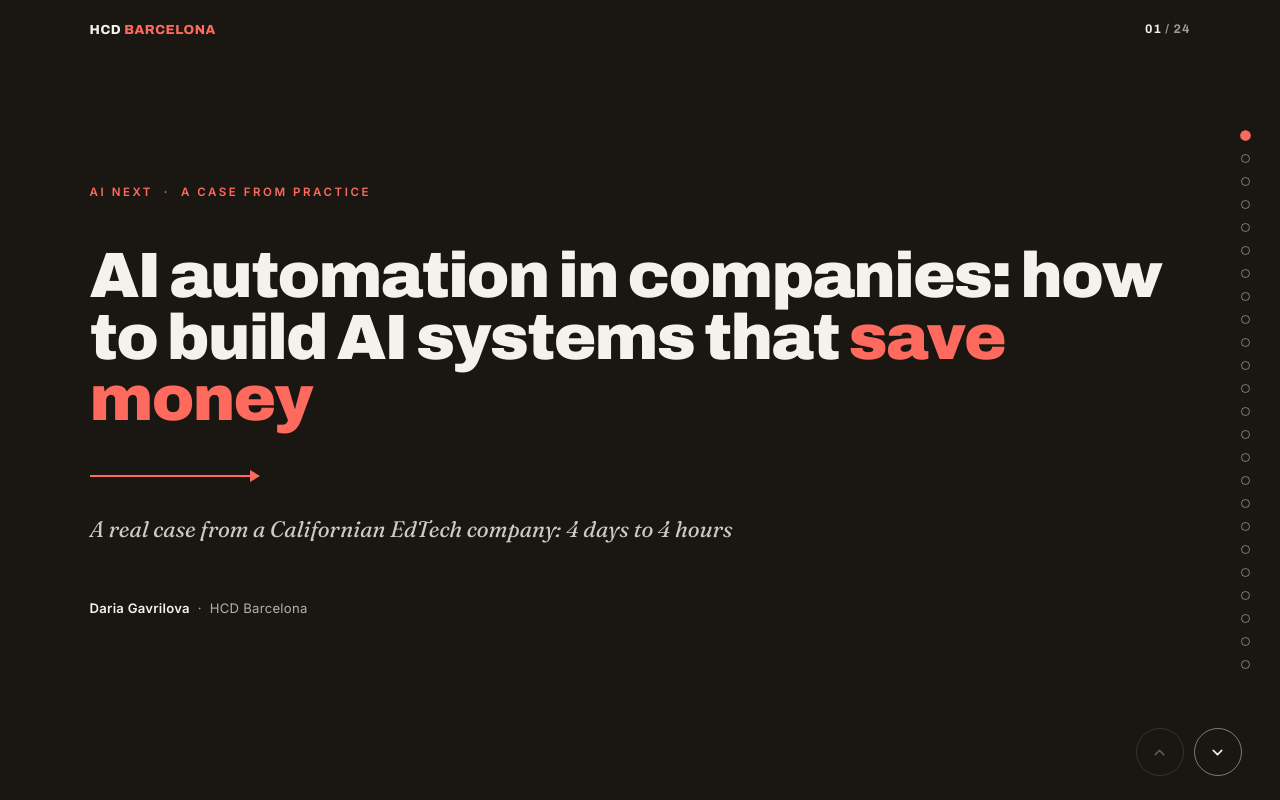
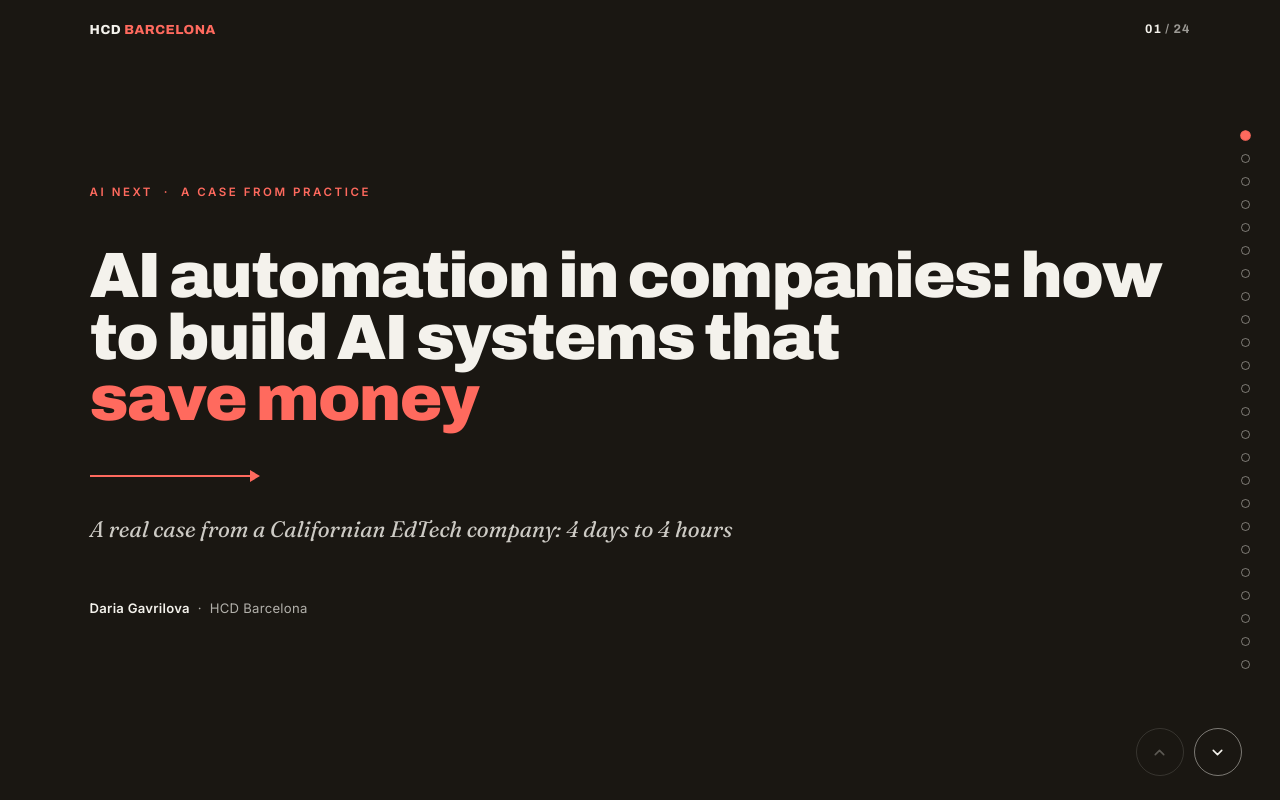
Before and after one commit to privelegedgoose/ai-next-talk, a plain HTML site: page index.html in a window 1280 px wide. Drawn offline with Linux system fonts and the light colour scheme.

Commit message:
Keep 'save money' together on the cover title
Co-Authored-By: Claude Sonnet 5.5 <noreply@anthropic.com>

```diff
--- a/index.html
+++ b/index.html
@@ -471,7 +471,7 @@ section.slide[data-dark="true"] h1 .em{color:var(--red-lift);}
 <section class="slide cover" data-label="Cover" data-dark="true">
   <div class="wrap stack">
     <div class="reveal d1 eyebrow">AI NEXT &nbsp;&middot;&nbsp; A case from practice</div>
-    <h1 class="reveal d2" style="max-width:26ch">AI automation in companies: how to build AI systems that <span class="em">save money</span></h1>
+    <h1 class="reveal d2" style="max-width:26ch">AI automation in companies: how to build AI systems that <span class="em" style="white-space:nowrap">save money</span></h1>
     <div class="reveal d3" style="--vw:160px"><span class="vector"><span class="line"></span><span class="head"></span></span></div>
     <p class="reveal d3 tagsub" style="color:rgba(244,242,236,.82)">A real case from a Californian EdTech company: 4 days to 4 hours</p>
     <div class="reveal d4 prep"><p class="small" style="color:rgba(244,242,236,.7)"><b style="color:#F4F2EC">Daria Gavrilova</b> &nbsp;&middot;&nbsp; HCD Barcelona</p></div>
```
Also changed, not shown: src/slides.html (+1 -1 lines).
